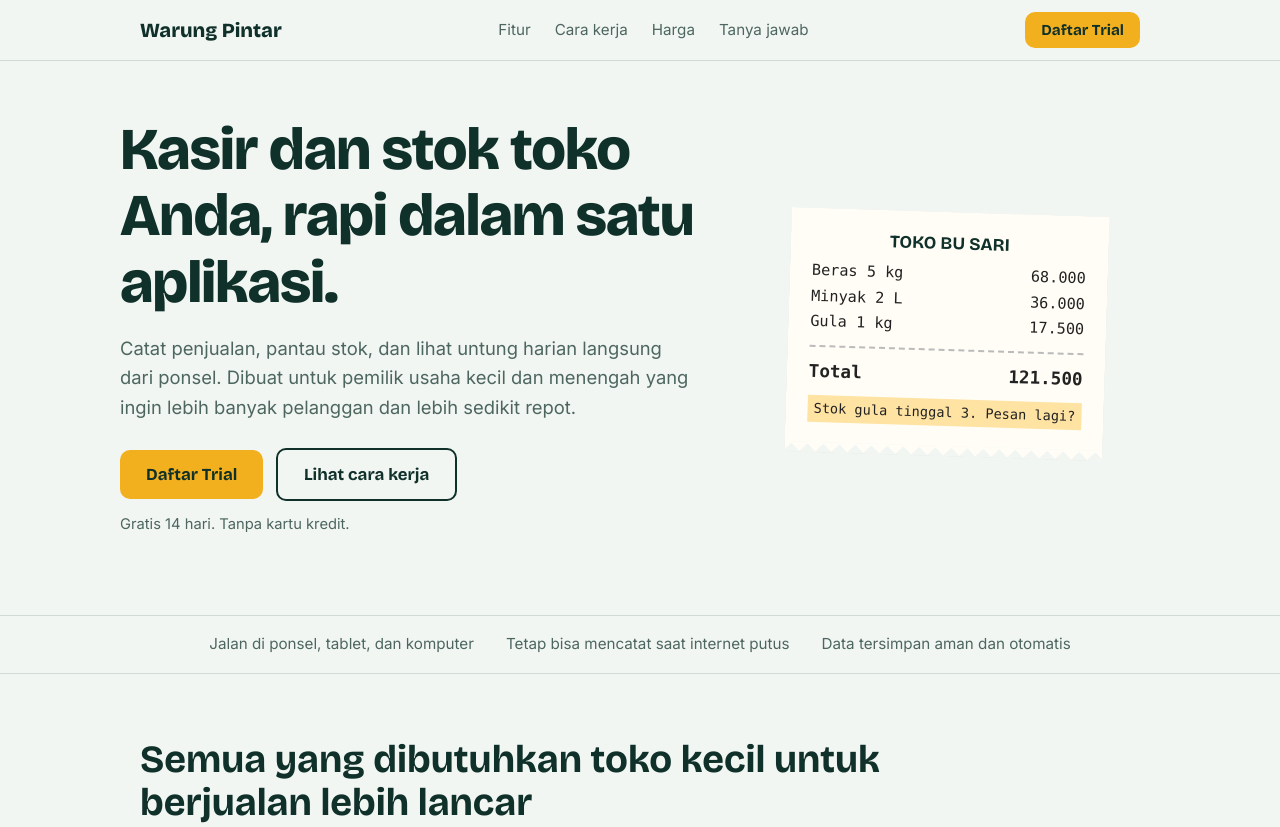
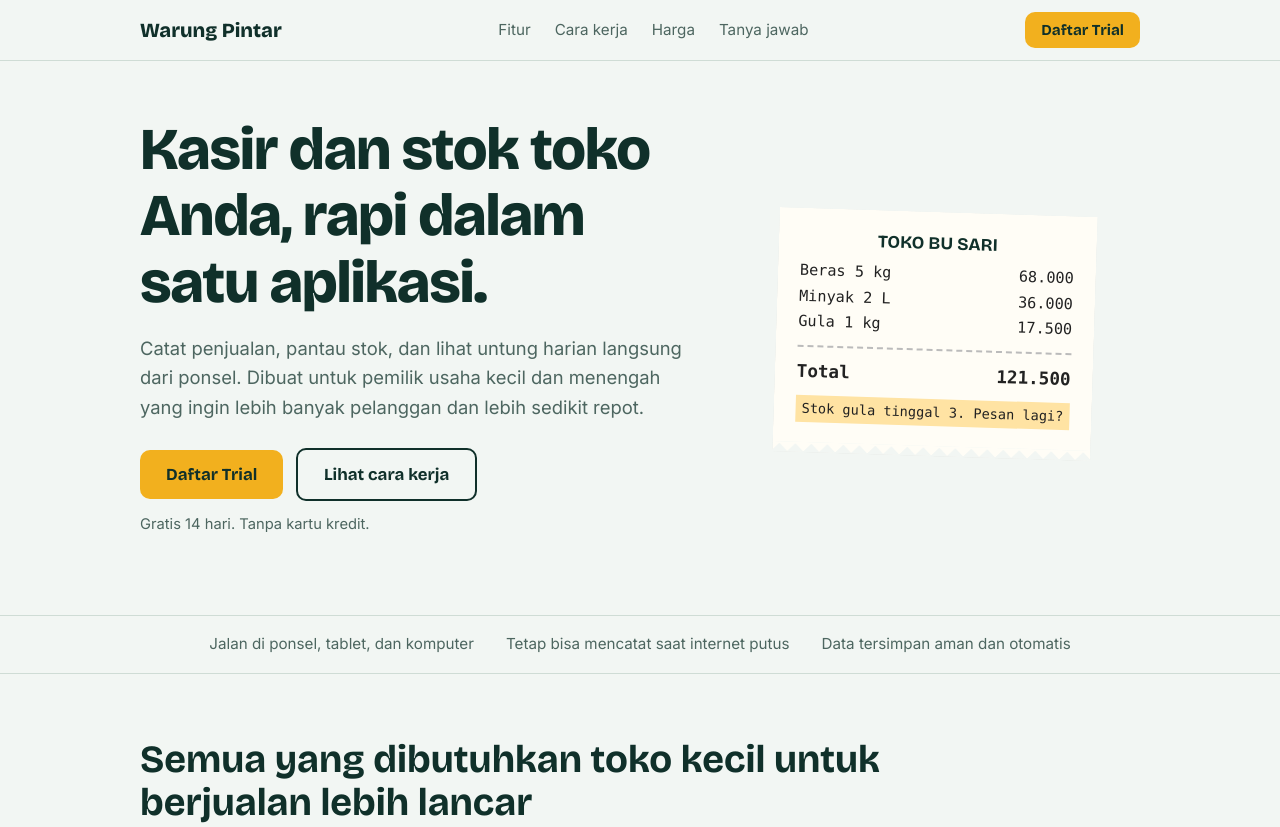
Before and after one commit to DjamelHY/landing-demo, a plain HTML site: page index.html in a window 1280 px wide. Shown: the top 827 px of the page. Drawn offline with nearby package versions, Linux system fonts and the light colour scheme.

Commit message:
Add files via upload

```diff
--- a/index.html
+++ b/index.html
@@ -30,7 +30,7 @@ nav a{text-decoration:none;color:var(--muted)}nav a:hover{color:var(--ink)}
 .btn:hover{filter:brightness(1.06)}
 .btn.sm{padding:9px 16px;font-size:.95rem}
 .btn.ghost{background:transparent;border:2px solid var(--ink);color:var(--ink)}
-.hero{display:grid;gap:36px;padding:40px 0 64px;align-items:center}
+.hero{display:grid;gap:36px;padding:40px 20px 64px;align-items:center}
 @media(min-width:820px){.hero{grid-template-columns:1.15fr .85fr;padding-top:56px}}
 h1{font-size:clamp(2.2rem,6vw,3.7rem);font-weight:800;letter-spacing:-.02em}
 .lead{color:var(--muted);font-size:1.15rem;max-width:34em;margin:18px 0 26px}
```
